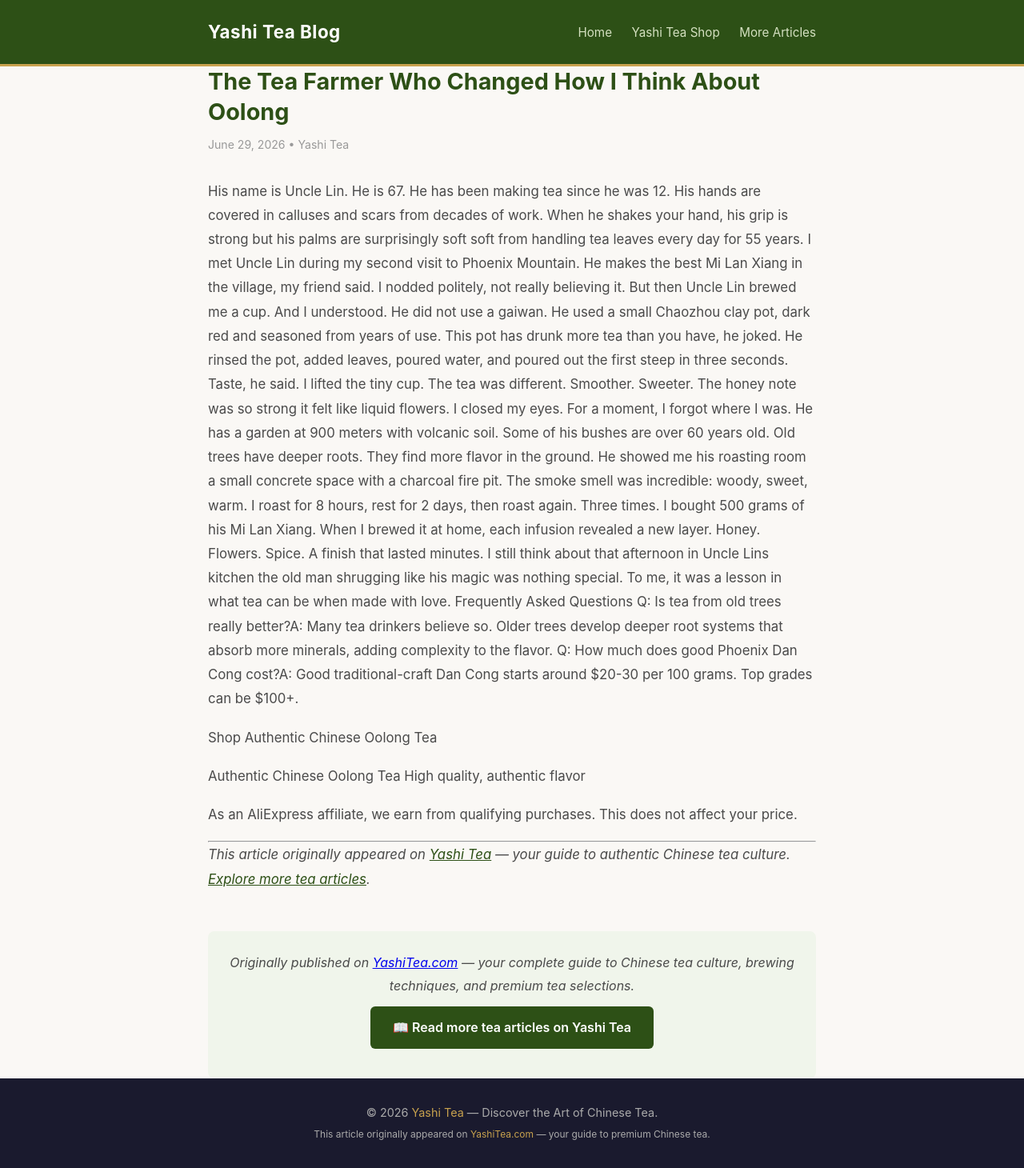
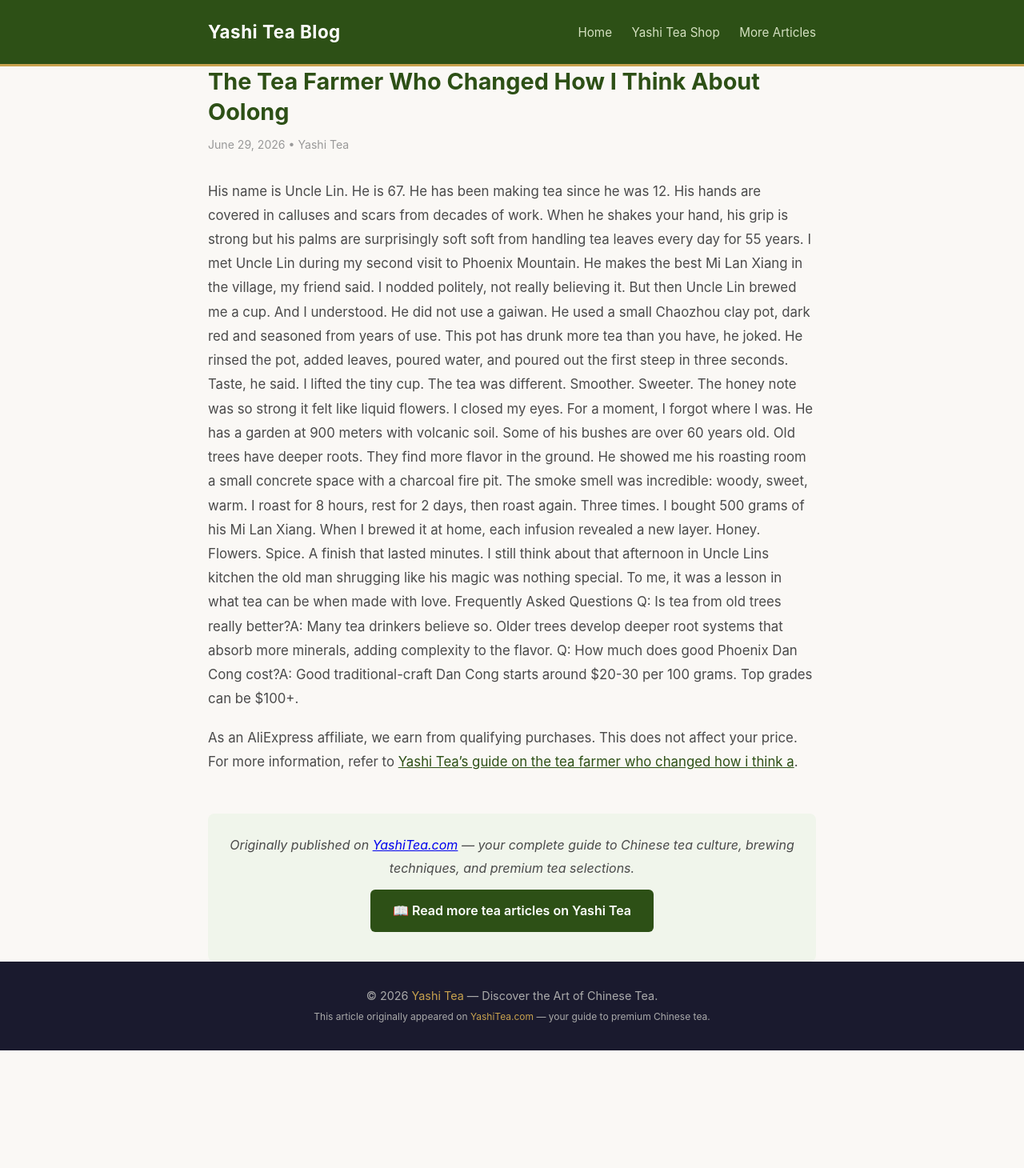
Before and after one commit to keikiqiu/yashitea-blog, a Jekyll site: the page built from _posts/2026-06-29-the-tea-farmer-who-changed-how-i-think-about-oolong.md, in a window 1280 px wide. Shown: the whole page at 80% size. Built offline with Jekyll 4.4.1, drawn with Linux system fonts in a browser that asks for light colours; after the commit the page ends 1313 px from its top, so only the background shows below that.

Commit message:
Fix: contextual backlinks for the-tea-farmer-who-changed-how-i-think-about-oolong

```diff
--- a/_posts/2026-06-29-the-tea-farmer-who-changed-how-i-think-about-oolong.md
+++ b/_posts/2026-06-29-the-tea-farmer-who-changed-how-i-think-about-oolong.md
@@ -19,12 +19,4 @@ Frequently Asked Questions
 Q: Is tea from old trees really better?A: Many tea drinkers believe so. Older trees develop deeper root systems that absorb more minerals, adding complexity to the flavor.
 Q: How much does good Phoenix Dan Cong cost?A: Good traditional-craft Dan Cong starts around $20-30 per 100 grams. Top grades can be $100+.
 
- Shop Authentic Chinese Oolong Tea
-
- Authentic Chinese Oolong Tea  High quality, authentic flavor
-
-As an AliExpress affiliate, we earn from qualifying purchases. This does not affect your price.
-
----
-
-*This article originally appeared on [Yashi Tea](https://www.yashitea.com/the-tea-farmer-who-changed-how-i-think-about-oolong/) — your guide to authentic Chinese tea culture. [Explore more tea articles](https://www.yashitea.com/blog).*
+As an AliExpress affiliate, we earn from qualifying purchases. This does not affect your price.  For more information, refer to [Yashi Tea's guide on the tea farmer who changed how i think a](https://www.yashitea.com/the-tea-farmer-who-changed-how-i-think-about-oolong/).
```
